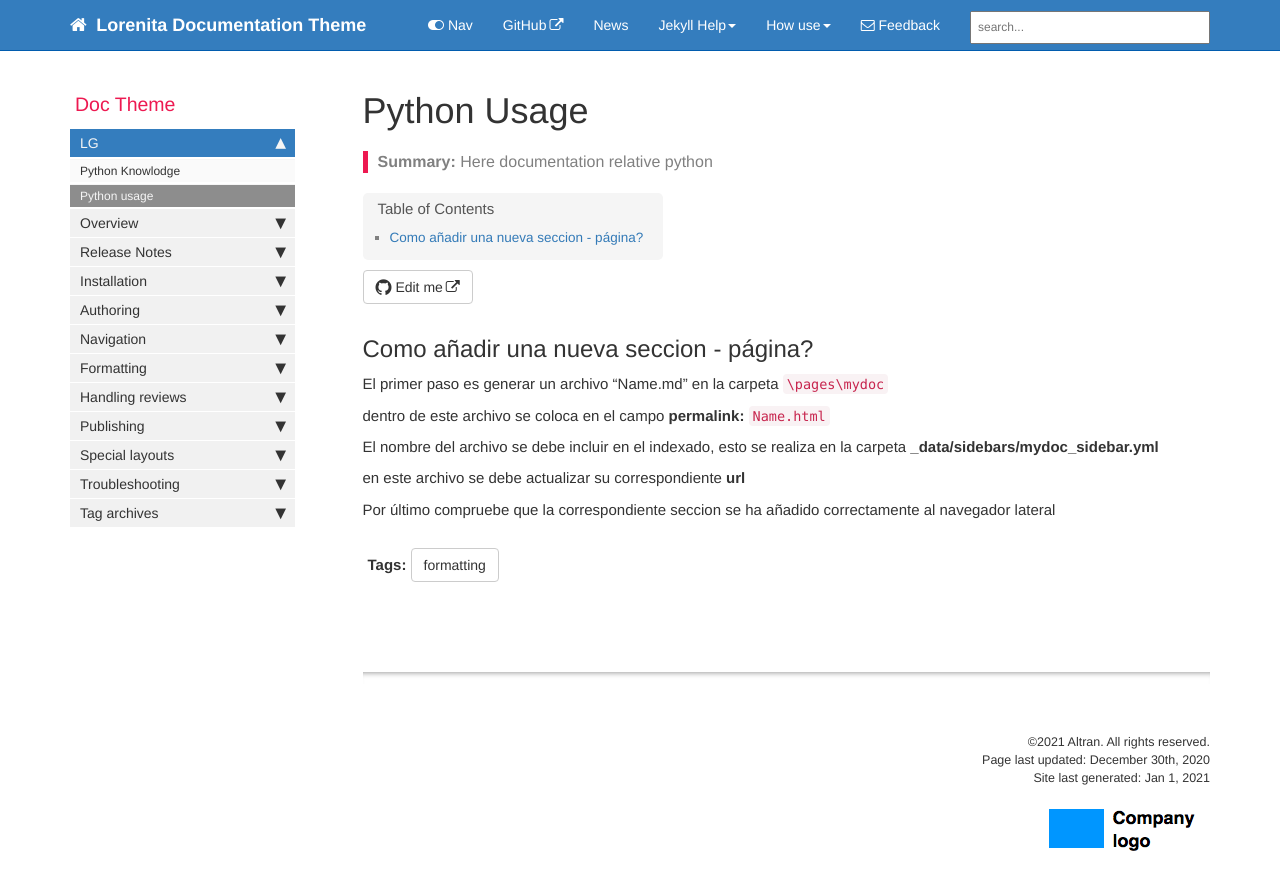
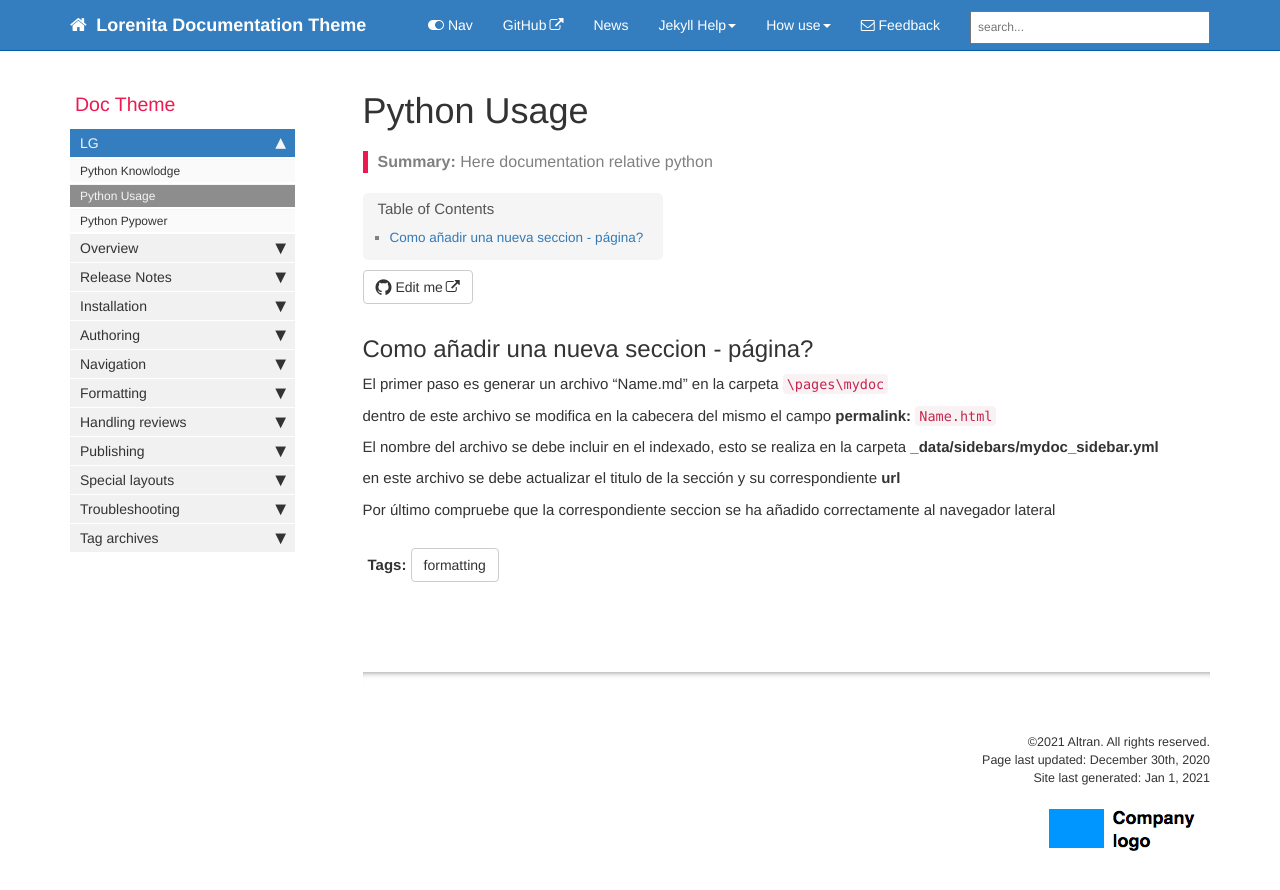
Before and after one commit to lg-gonzalez-juarez/documentation, a Jekyll site: the page built from pages/mydoc/mydoc_python_usage.md, in a window 1280 px wide and 927 px high. Shown: the top 890 px of the window. Built offline with Jekyll 4.4.1, drawn with Linux system fonts in a browser that asks for light colours; comment, search, counter and statistics services are not loaded.

Commit message:
Add section pypower

```diff
--- a/_data/sidebars/mydoc_sidebar.yml
+++ b/_data/sidebars/mydoc_sidebar.yml
@@ -27,8 +27,12 @@ entries:
       url: /mydoc_test_lg.html
       output: web, pdf
 
-    - title: Python usage
+    - title: Python Usage
       url: /mydoc_python_usage.html
+      output: web, pdf
+
+    - title: Python Pypower
+      url: /mydoc_python_pypower.html
       output: web, pdf
 
 
--- a/pages/mydoc/mydoc_python_usage.md
+++ b/pages/mydoc/mydoc_python_usage.md
@@ -14,11 +14,11 @@ output: web, pdf
 
 El primer paso es generar un archivo "Name.md" en la carpeta `\pages\mydoc`
 
-dentro de este archivo se coloca en el campo **permalink:** `Name.html`
+dentro de este archivo se modifica en la cabecera del mismo el campo **permalink:** `Name.html`
 
 El nombre del archivo se debe incluir en el indexado, esto se realiza en la carpeta **_data/sidebars/mydoc_sidebar.yml**
 
-en este archivo se debe actualizar su correspondiente **url**
+en este archivo se debe actualizar el titulo de la sección y su correspondiente **url**
 
 Por último compruebe que la correspondiente seccion se ha añadido correctamente al navegador lateral
 
```
